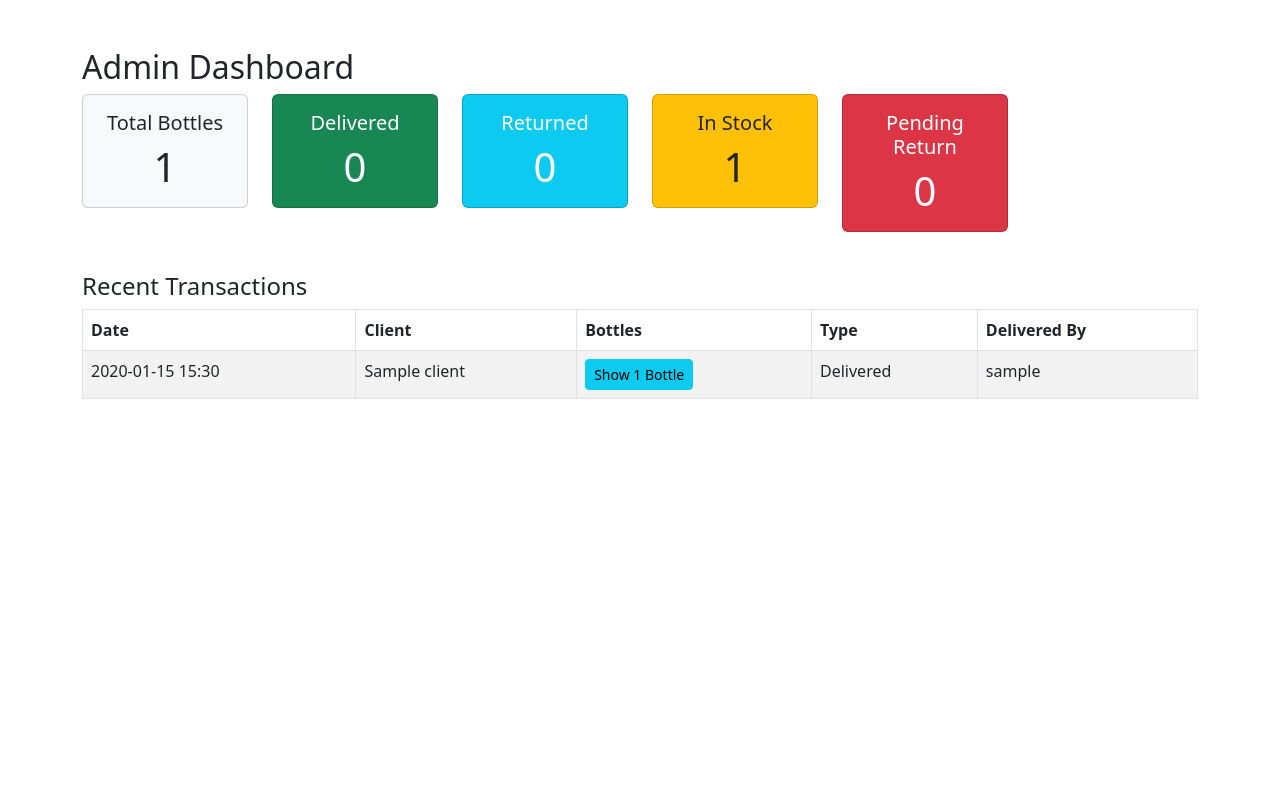
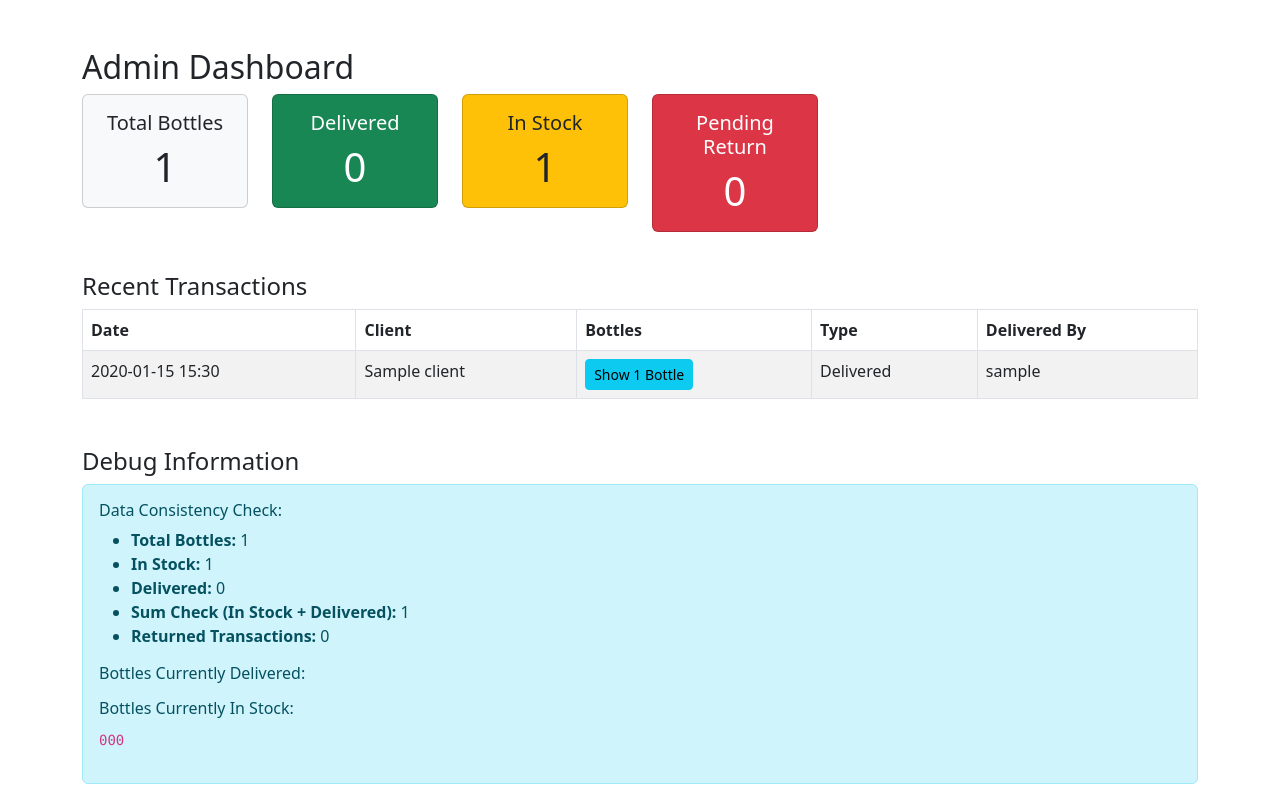
Before and after one commit to ashishmishra1998/O2_MGMT, a Django app: page /admin-dashboard/ in a window 1280 px wide. Shown: the part 56-856 px from the top of the page. Before the commit the page ends 455 px from the top, so only its background shows below. Run offline with Django 5.2, Linux system fonts and the light colour scheme; a user stored in the database is signed in; tables that the repository leaves empty hold one stand-in row (values such as "Sample post"); grey boxes marked "Sample" are stand-in pictures; some libraries are stand-ins or nearby versions.

Commit message:
Bottles debug

```diff
--- a/O2_bottle_MGMT/urls.py
+++ b/O2_bottle_MGMT/urls.py
@@ -58,6 +58,7 @@ urlpatterns = [
     path('manual-bills/', views.manual_bills_list, name='manual_bills_list'),
     path('bottle-status/', views.bottle_status, name='bottle_status'),
     path('export-transactions/', views.export_transactions, name='export_transactions'),
+    path('fix-orphaned-bottles/', views.fix_orphaned_bottles, name='fix_orphaned_bottles'),
 ]
 
 # Serve media files in development
--- a/bottle_MGMT/views.py
+++ b/bottle_MGMT/views.py
@@ -148,9 +148,6 @@ def admin_dashboard(request):
     in_stock = Bottle.objects.filter(status='in_stock').count()
     delivered = Bottle.objects.filter(status='delivered').count()
 
-    # Pending is same as delivered, since those are bottles with clients
-    pending = delivered
-
     # Returned count = number of bottles ever returned via transactions
     returned = (
         Transaction.objects.filter(transaction_type='returned')
@@ -159,6 +156,52 @@ def admin_dashboard(request):
         .count()
     )
 
+    # Pending = bottles currently delivered (status='delivered')
+    # This should match the bottle status page
+    pending = delivered
+
+    # Debug information to help identify data inconsistencies
+    delivered_bottles = Bottle.objects.filter(status='delivered')
+    delivered_bottles_list = list(delivered_bottles.values_list('code', flat=True))
+
+    # Check for orphaned delivered bottles (delivered but no current client)
+    orphaned_bottles = []
+    for bottle in delivered_bottles:
+        # Find the latest delivered transaction for this bottle
+        latest_delivered_txn = (
+            Transaction.objects.filter(bottles=bottle, transaction_type='delivered')
+            .order_by('-date')
+            .first()
+        )
+        if not latest_delivered_txn:
+            orphaned_bottles.append({
+                'bottle_code': bottle.code,
+                'issue': 'No delivered transaction found'
+            })
+        else:
+            # Check if this bottle was later returned
+            latest_returned_txn = (
+                Transaction.objects.filter(bottles=bottle, transaction_type='returned')
+                .order_by('-date')
+                .first()
+            )
+            if latest_returned_txn and latest_returned_txn.date > latest_delivered_txn.date:
+                orphaned_bottles.append({
+                    'bottle_code': bottle.code,
+                    'issue': f'Returned after delivery (Return: {latest_returned_txn.date}, Delivery: {latest_delivered_txn.date})'
+                })
+
+    debug_info = {
+        'total_bottles': total_bottles,
+        'in_stock': in_stock,
+        'delivered': delivered,
+        'returned_transactions': returned,
+        'sum_check': in_stock + delivered,  # Should equal total_bottles
+        'delivered_bottles_list': delivered_bottles_list,
+        'in_stock_bottles_list': list(Bottle.objects.filter(status='in_stock').values_list('code', flat=True)),
+        'orphaned_bottles': orphaned_bottles,
+    }
+
     recent_transactions = Transaction.objects.prefetch_related('bottles').order_by('-date')[:5]
 
     return render(request, 'admin_dashboard.html', {
@@ -168,6 +211,7 @@ def admin_dashboard(request):
         'in_stock': in_stock,
         'pending': pending,
         'recent_transactions': recent_transactions,
+        'debug_info': debug_info,
     })
 
 
@@ -2210,3 +2254,43 @@ def export_transactions(request):
         return response
 
     return HttpResponse("Invalid request method", status=405)
+
+
+@staff_member_required
+def fix_orphaned_bottles(request):
+    """Fix orphaned delivered bottles that should be in stock"""
+    if request.method == 'POST':
+        # Get all delivered bottles
+        delivered_bottles = Bottle.objects.filter(status='delivered')
+        fixed_count = 0
+
+        for bottle in delivered_bottles:
+            # Find the latest delivered transaction for this bottle
+            latest_delivered_txn = (
+                Transaction.objects.filter(bottles=bottle, transaction_type='delivered')
+                .order_by('-date')
+                .first()
+            )
+
+            if not latest_delivered_txn:
+                # No delivered transaction found - fix status
+                bottle.status = 'in_stock'
+                bottle.save()
+                fixed_count += 1
+            else:
+                # Check if this bottle was later returned
+                latest_returned_txn = (
+                    Transaction.objects.filter(bottles=bottle, transaction_type='returned')
+                    .order_by('-date')
+                    .first()
+                )
+                if latest_returned_txn and latest_returned_txn.date > latest_delivered_txn.date:
+                    # Bottle was returned after delivery - fix status
+                    bottle.status = 'in_stock'
+                    bottle.save()
+                    fixed_count += 1
+
+        messages.success(request, f'Fixed {fixed_count} orphaned bottles. They have been moved to in_stock status.')
+        return redirect('admin_dashboard')
+
+    return render(request, 'fix_orphaned_bottles.html')
--- a/templates/admin_dashboard.html
+++ b/templates/admin_dashboard.html
@@ -20,14 +20,14 @@
             </div>
         </div>
     </div>
-    <div class="col-md-2 col-6">
+    <!-- <div class="col-md-2 col-6">
         <div class="card bg-info text-white mb-3">
             <div class="card-body">
                 <h5 class="card-title">Returned</h5>
                 <p class="card-text display-6">{{ returned }}</p>
             </div>
         </div>
-    </div>
+    </div> -->
     <div class="col-md-2 col-6">
         <div class="card bg-warning text-dark mb-3">
             <div class="card-body">
@@ -93,4 +93,57 @@
         {% endfor %}
     </tbody>
 </table>
+
+<!-- Debug Information Section -->
+<div class="mt-5">
+    <h4>Debug Information</h4>
+    <div class="alert alert-info">
+        <h6>Data Consistency Check:</h6>
+        <ul>
+            <li><strong>Total Bottles:</strong> {{ debug_info.total_bottles }}</li>
+            <li><strong>In Stock:</strong> {{ debug_info.in_stock }}</li>
+            <li><strong>Delivered:</strong> {{ debug_info.delivered }}</li>
+            <li><strong>Sum Check (In Stock + Delivered):</strong> {{ debug_info.sum_check }}</li>
+            <li><strong>Returned Transactions:</strong> {{ debug_info.returned_transactions }}</li>
+        </ul>
+
+        {% if debug_info.sum_check != debug_info.total_bottles %}
+        <div class="alert alert-warning">
+            <strong>⚠️ Data Inconsistency Detected!</strong><br>
+            Sum of In Stock ({{ debug_info.in_stock }}) + Delivered ({{ debug_info.delivered }}) = {{ debug_info.sum_check }}<br>
+            But Total Bottles = {{ debug_info.total_bottles }}<br>
+            Difference: {{ debug_info.total_bottles|add:debug_info.sum_check|floatformat:0|add:"-" }}
+        </div>
+        {% endif %}
+
+        <h6>Bottles Currently Delivered:</h6>
+        <p><code>{{ debug_info.delivered_bottles_list|join:", " }}</code></p>
+
+        <h6>Bottles Currently In Stock:</h6>
+        <p><code>{{ debug_info.in_stock_bottles_list|join:", " }}</code></p>
+
+        {% if debug_info.orphaned_bottles %}
+        <div class="alert alert-danger">
+            <h6>🚨 Orphaned Delivered Bottles (Data Inconsistency):</h6>
+            <p>These bottles are marked as 'delivered' but have no current client or were returned after delivery:</p>
+            <ul>
+                {% for bottle in debug_info.orphaned_bottles %}
+                <li><strong>{{ bottle.bottle_code }}:</strong> {{ bottle.issue }}</li>
+                {% endfor %}
+            </ul>
+            <p><strong>Action Required:</strong> These bottles need to be fixed by either:</p>
+            <ul>
+                <li>Updating their status to 'in_stock' if they were returned</li>
+                <li>Finding and linking them to the correct client if they are actually delivered</li>
+            </ul>
+            <form method="post" action="{% url 'fix_orphaned_bottles' %}" class="mt-3">
+                {% csrf_token %}
+                <button type="submit" class="btn btn-danger" onclick="return confirm('Are you sure you want to fix these orphaned bottles? This will move them to in_stock status.')">
+                    🔧 Fix Orphaned Bottles Automatically
+                </button>
+            </form>
+        </div>
+        {% endif %}
+    </div>
+</div>
 {% endblock %}
```
